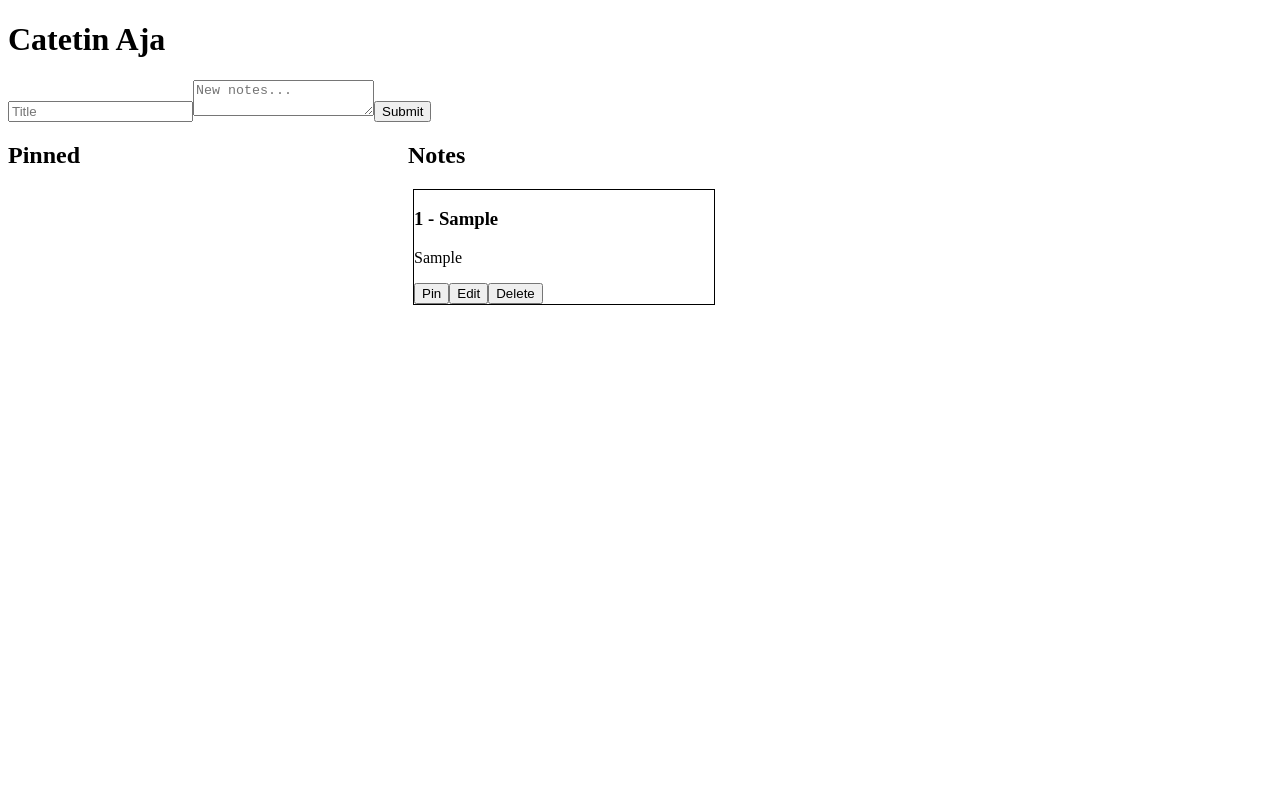
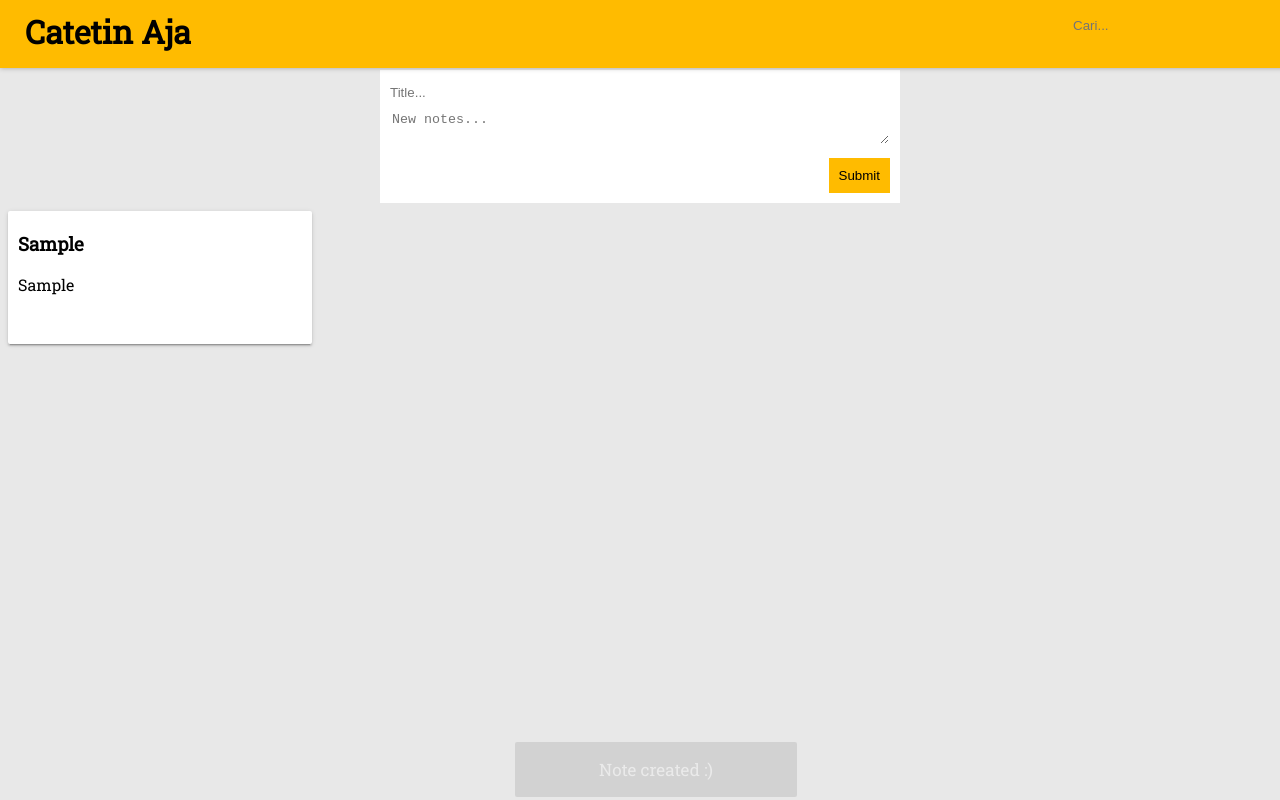
Before and after one commit to ibnujakaria/catetin-aja, a Vue app: page /#/ in a window 1280 px wide. Both pictures are taken after typing "Sample", "Sample" into the empty fields and a click on the button "Submit". Built offline with nearby package versions, Linux system fonts and the light colour scheme.

Commit message:
css udah joh...

```diff
--- a/index.html
+++ b/index.html
@@ -3,9 +3,15 @@
   <head>
     <meta charset="utf-8">
     <title>catetin-aja</title>
+    <link rel="stylesheet" href="https://maxcdn.bootstrapcdn.com/font-awesome/4.7.0/css/font-awesome.min.css" media="screen" title="no title" charset="utf-8">
+    <link rel="shortcut icon" href="https://www.google.com/images/icons/product/keep-512.png">
+    <link href="https://fonts.googleapis.com/css?family=Roboto+Slab" rel="stylesheet">
   </head>
   <body>
     <div id="app"></div>
     <!-- built files will be auto injected -->
+
+    <!-- <script src='http://cdnjs.cloudflare.com/ajax/libs/jquery/2.1.3/jquery.min.js'></script>
+    <script src='https://cdnjs.cloudflare.com/ajax/libs/jquery.isotope/2.2.1/isotope.pkgd.js'></script> -->
   </body>
 </html>
--- a/src/App.vue
+++ b/src/App.vue
@@ -1,15 +1,66 @@
 <template>
   <div class="">
-    <h1>Catetin Aja</h1>
+    <div id="header">
+      <h1 id="title">Catetin Aja</h1>
+      <div id="search">
+        <input v-model.trim="$store.state.keyword" placeholder="Cari...">
+      </div>
+    </div>
+    <div style="height: 70px;"></div>
     <router-view></router-view>
+    <snackbar></snackbar>
   </div>
 </template>
 
 <script>
+import Snackbar from './components/Snackbar'
 export default {
-  name: 'app'
+  name: 'app',
+  components: {Snackbar}
 }
 </script>
 
-<style>
+<style media="screen">
+html {
+  font-family: 'Roboto Slab', serif;
+}
+body{
+  padding: 0;
+  margin: 0;
+  background-color: #e8e8e8;
+}
+h1 {
+  margin: 0;
+}
+#title {
+  color: #000;
+  display: inline-block;;
+}
+#search {
+  position: absolute;
+  top: 8px;
+  right: 50px;
+}
+#search input {
+  background-color: #ffbb00;
+  border: none;
+  padding: 10px 10px 10px 10px;
+}
+#header {
+  background-color: #ffbb00;
+  width: 100%;
+  padding: 10px 5px 5px 25px;
+  position: fixed;
+  box-shadow: 0 0 5px rgba(0, 0, 0, 0.3);
+}
+
+#note-create {
+  padding: 10px 10px 10px 10px;
+  width: 500px;
+  margin: auto;
+  background-color: #fff;
+}
+button:hover {
+  cursor: pointer;
+}
 </style>
--- a/src/components/Home.vue
+++ b/src/components/Home.vue
@@ -1,47 +1,52 @@
 <template>
   <div class="">
-    <form @submit.prevent="submit">
-      <input type="text" v-model="title" placeholder="Title">
-      <textarea v-model="body" placeholder="New notes..."></textarea>
-      <button type="submit">Submit</button>
-    </form>
-    <div style="overflow: hidden">
-      <div style="float: left; width: 400px">
-        <h2>Pinned</h2>
-        <note v-for="note in notes" :note="note" :key="note.id" v-if="note.pinned"></note>
+    <!-- <input v-model.trim="$store.state.keyword" placeholder="CARI DISINI" style="border: 5px solid green; padding: 30px; font-size: 17pt"> -->
+    <note-create></note-create>
+    <div style="overflow: hidden" class="notes">
+      <div style="overflow:hidden;">
+        <note v-for="note in filteredNotes" :note="note" :key="note.id" v-if="note.pinned"></note>
       </div>
-      <div style="float: left; width: 400px">
-        <h2>Notes</h2>
-        <note v-for="note in notes" :note="note" :key="note.id" v-if="!note.pinned"></note>
+      <div style="overflow:hidden;">
+        <div class="notes">
+          <note v-for="note in filteredNotes" :note="note" :key="note.id" v-if="(!note.pinned)"></note>
+        </div>
       </div>
     </div>
   </div>
 </template>
 
 <script>
+import NoteCreate from './NoteCreate'
 import Note from './Note'
-import {mapState} from 'vuex'
 
 export default {
-  data: function () {
-    return {
-      title: null,
-      body: null
+  computed: {
+    notes () {
+      return this.$store.state.notes
+    },
+    filteredNotes () {
+      let keyword = this.$store.state.keyword
+      let regex = new RegExp(keyword, 'i')
+
+      if (!keyword) {
+        return this.notes
+      }
+      let notes = JSON.parse(JSON.stringify(this.$store.state.notes))
+      notes.reverse()
+      return notes.filter(function (item) {
+        return (item.title && item.title.match(regex)) || (item.body && item.body.match(regex))
+      })
+    },
+    noteBeingDragged () {
+      return this.$store.state.noteBeingDragged
     }
   },
-  computed: mapState({
-    notes: state => state.notes
-  }),
-  methods: {
-    submit () {
-      this.$store.commit('insert', {
-        title: this.title,
-        body: this.body
-      })
-      this.title = null
-      this.body = null
-    }
-  },
-  components: {Note}
+  components: {NoteCreate, Note}
 }
 </script>
+
+<style media="screen">
+.notes {
+  margin: 0 auto;
+}
+</style>
--- a/src/components/Note.vue
+++ b/src/components/Note.vue
@@ -1,15 +1,29 @@
 <template>
-  <div class="note" draggable="true" @dragstart="dragStart" @dragover.prevent @drop="onNoteDropped">
-    <template v-if="!isBeingEdited">
-      <h3>{{note.id}} - {{note.title}}</h3>
-      <p>{{note.body}}</p>
-      <div class="">
-        <button @click="togglePin" @dragstart.prevent draggable="true">{{!note.pinned ? 'Pin' : 'Unpin'}}</button>
-        <button @click="toggleEdit">Edit</button>
-        <button @click="deleteNote">Delete</button>
-      </div>
-    </template>
-    <note-form-edit v-on:toggle-edit="toggleEdit" :note="note" v-else/>
+  <div class="note" draggable="true" @dragend="dragEnd" @dragstart="dragStart" @dragover.prevent @drop="onNoteDropped" style="float:left;">
+    <div class="note-inner" style="padding: 1px 10px 10px 10px;" v-if="!noteBeingDragged">
+      <template v-if="!isBeingEdited">
+        <h3>{{note.title}}</h3>
+        <p v-html="note.body"></p>
+        <button v-if="note.pinned" @click="togglePin" @dragstart.prevent draggable="true" style="display: inline">
+          <i class="fa fa-thumb-tack" :class="{biruh: note.pinned, celeng: !note.pinned}" aria-hidden="true"></i>
+        </button>
+        <div class="buttons" style="display: inline">
+          <button v-if="!note.pinned" @click="togglePin" @dragstart.prevent draggable="true">
+            <i class="fa fa-thumb-tack" :class="{biruh: note.pinned, celeng: !note.pinned}" aria-hidden="true"></i>
+          </button>
+          <button @click="toggleEdit">
+            <i class="fa fa-pencil"></i>
+          </button>
+          <button @click="deleteNote">
+            <i class="fa fa-trash"></i>
+          </button>
+        </div>
+      </template>
+      <note-form-edit v-on:toggle-edit="toggleEdit" :note="note" v-if="isBeingEdited"/>
+    </div>
+    <div class="note-inner" style="padding: 10px" v-else>
+      <h3 v-if="note.id !== noteBeingDragged">Drag here...</h3>
+    </div>
   </div>
 </template>
 
@@ -23,23 +37,39 @@ export default {
       isBeingEdited: false
     }
   },
+  computed: {
+    noteBeingDragged () {
+      return this.$store.state.noteBeingDragged
+    }
+  },
   methods: {
     toggleEdit () {
       this.isBeingEdited = !this.isBeingEdited
     },
     togglePin () {
       this.$store.commit('togglePin', this.note)
+      this.$store.commit('showSnackBar', {
+        message: this.note.pinned ? 'Note pinned :)' : 'Note unpinned :)'
+      })
     },
     deleteNote () {
       let sido = confirm('Are you sure you want to delete this?')
 
       if (sido) {
         this.$store.commit('delete', this.note)
+        this.$store.commit('showSnackBar', {
+          message: 'Note deleted :('
+        })
       }
     },
     dragStart (event) {
       console.log('dragStart: ' + this.note.title)
       event.dataTransfer.setData('note', JSON.stringify(this.note))
+      this.$store.state.noteBeingDragged = this.note.id
+    },
+    dragEnd (event) {
+      this.$store.state.noteBeingDragged = false
+      console.log('dragEnd')
     },
     onNoteDropped (event) {
       this.$store.commit('changeOrder', {
@@ -53,10 +83,59 @@ export default {
 </script>
 
 <style lang="css" scoped>
-  .note {
+  /*.note {
     border: 1px solid black;
     margin: 5px;
     width: 300px;
     cursor: pointer;
+  }*/
+  .note {
+    width: 100%;
+    padding: 8px;
+    box-sizing: border-box;
+  }
+  @media screen and (min-width: 560px) {
+    .note {
+      width: 50%;
+    }
+  }
+  @media screen and (min-width: 816px) {
+    .note {
+      width: 33.3%;
+    }
+  }
+  @media screen and (min-width: 1072px) {
+    .note {
+      width: 25%;
+    }
+  }
+  .note-inner {
+    background-color: #fff;
+    min-height: 4em;
+    border-radius: 2px;
+    box-shadow: 0 2px 2px 0 rgba(0, 0, 0, 0.14), 0 3px 1px -2px rgba(0, 0, 0, 0.2), 0 1px 5px 0 rgba(0, 0, 0, 0.12);
+    transition: box-shadow 0.2s;
+  }
+  .note:hover .note-inner {
+    cursor: pointer;
+    box-shadow: 0 2px 15px rgba(0, 0, 0, 0.3);
+  }
+
+  .celleng {
+    color: gray;
+  }
+
+  .biruh {
+    color: #4285f4;
+  }
+
+  .buttons {
+    transition: 0.7s ease;
+    opacity: 0;
+  }
+
+  .note-inner:hover > .buttons {
+    transition: 0.7s ease;
+    opacity: 1;
   }
 </style>
--- /dev/null
+++ b/src/components/NoteCreate.vue
@@ -0,0 +1,52 @@
+<template lang="html">
+  <div id="note-create" style="overflow:hidden;">
+    <form @submit.prevent="submit">
+      <input id="title" type="text" v-model="title" placeholder="Title..." autocomplete="off"><br>
+      <textarea @keyup="resize" id="body" v-model="body" placeholder="New notes..."></textarea><br>
+      <button type="submit" style="float:right; background-color: #ffbb00; border:none; padding: 10px;">Submit</button>
+    </form>
+  </div>
+</template>
+
+<script>
+export default {
+  data: function () {
+    return {
+      title: null,
+      body: null
+    }
+  },
+  methods: {
+    submit () {
+      this.$store.commit('insert', {
+        title: this.title,
+        body: this.body
+      })
+      this.title = null
+      this.body = null
+      this.$store.commit('showSnackBar', {
+        message: 'Note created :)'
+      })
+    },
+    resize (e) {
+      let caller = e.target || e.srcElement
+      caller.style.height = 'auto'
+      caller.style.height = caller.scrollHeight + 'px'
+    }
+  }
+}
+</script>
+
+<style lang="css">
+#title, input[type=text] {
+  width: 99%;
+  border: none;
+  padding: 0 0 10px 0;
+}
+#body, textarea {
+  width: 99%;
+  overflow-y: hidden;
+  margin: 0 0 10px 0;
+  border: none;
+}
+</style>
--- /dev/null
+++ b/src/components/Snackbar.vue
@@ -0,0 +1,52 @@
+<template lang="html">
+<div id="snackbar">Some text some message..</div>
+</template>
+
+<script>
+export default {
+}
+</script>
+
+<style lang="css">
+#snackbar {
+    visibility: hidden;
+    min-width: 250px;
+    margin-left: -125px;
+    background-color: #333;
+    color: #fff;
+    text-align: center;
+    border-radius: 2px;
+    padding: 16px;
+    position: fixed;
+    z-index: 1;
+    left: 50%;
+    bottom: 30px;
+    font-size: 17px;
+}
+
+#snackbar.show {
+    visibility: visible;
+    -webkit-animation: fadein 0.5s, fadeout 0.5s 2.5s;
+    animation: fadein 0.5s, fadeout 0.5s 2.5s;
+}
+
+@-webkit-keyframes fadein {
+    from {bottom: 0; opacity: 0;}
+    to {bottom: 30px; opacity: 1;}
+}
+
+@keyframes fadein {
+    from {bottom: 0; opacity: 0;}
+    to {bottom: 30px; opacity: 1;}
+}
+
+@-webkit-keyframes fadeout {
+    from {bottom: 30px; opacity: 1;}
+    to {bottom: 0; opacity: 0;}
+}
+
+@keyframes fadeout {
+    from {bottom: 30px; opacity: 1;}
+    to {bottom: 0; opacity: 0;}
+}
+</style>
--- a/src/components/note/partials/NoteFormEdit.vue
+++ b/src/components/note/partials/NoteFormEdit.vue
@@ -1,10 +1,16 @@
 <template lang="html">
   <form @submit.prevent="update" v-else>
-    <input type="text" v-model="newTitle" />
-    <textarea v-model="newBody"></textarea>
+    <div style="margin: 10px 0 0 10px;">
+      <input type="text" v-model="newTitle" />
+      <textarea @keyup="resize" v-model="newBody"></textarea>
+    </div>
     <div class="">
-      <button @click.prevent="toggleEdit">Cancel</button>
-      <button @click.prevent="update">Update</button>
+      <button @click.prevent="toggleEdit">
+        <i class="fa fa-remove"></i>
+      </button>
+      <button @click.prevent="update">
+        <i class="fa fa-check" style="color: green"></i>
+      </button>
     </div>
   </form>
 </template>
@@ -15,7 +21,7 @@ export default {
   data: function () {
     return {
       newTitle: this.note.title,
-      newBody: this.note.body
+      newBody: this.note.body.replace(new RegExp('<br>', 'g'), '\n')
     }
   },
   methods: {
@@ -28,9 +34,17 @@ export default {
         }
       })
       this.toggleEdit()
+      this.$store.commit('showSnackBar', {
+        message: 'Note updated :)'
+      })
     },
     toggleEdit () {
       this.$emit('toggle-edit')
+    },
+    resize (e) {
+      let caller = e.target || e.srcElement
+      caller.style.height = 'auto'
+      caller.style.height = caller.scrollHeight + 'px'
     }
   }
 }
```
Also changed, not shown: src/stores/store.js (+13 -2 lines).
